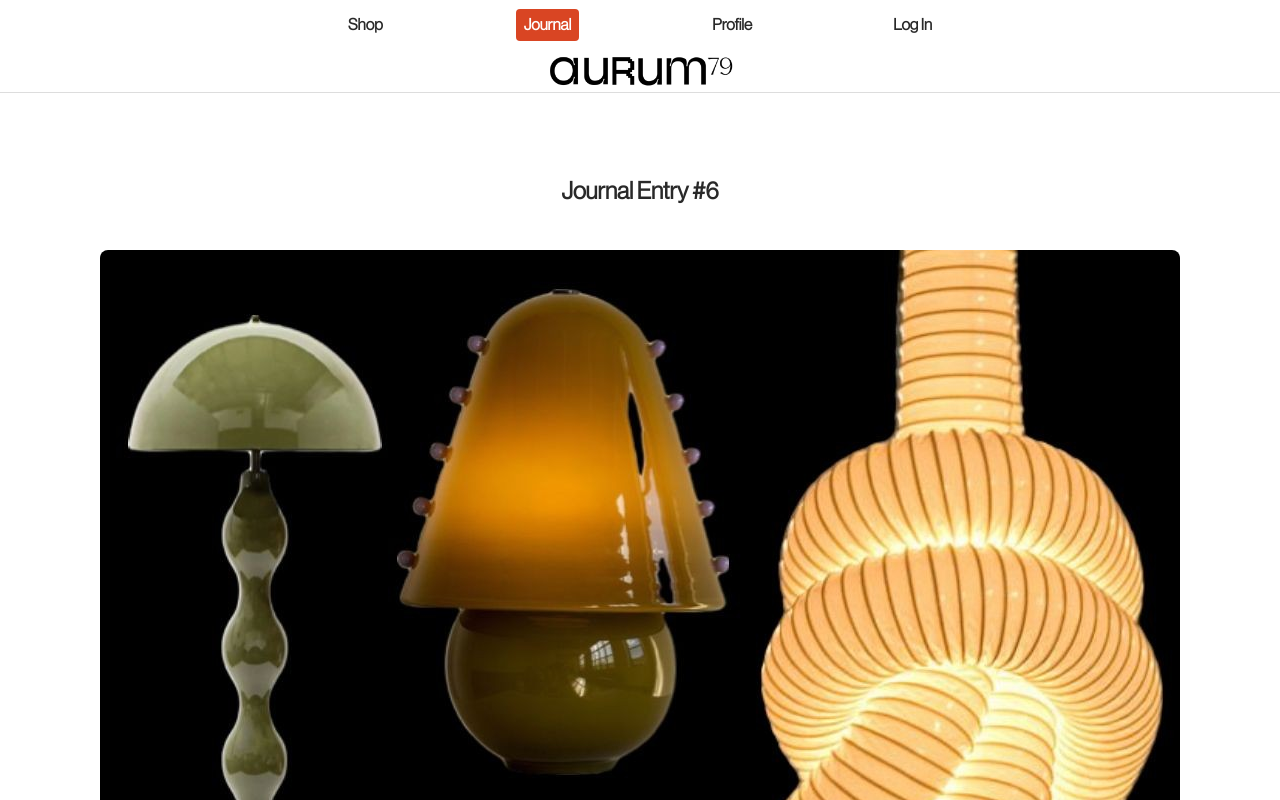
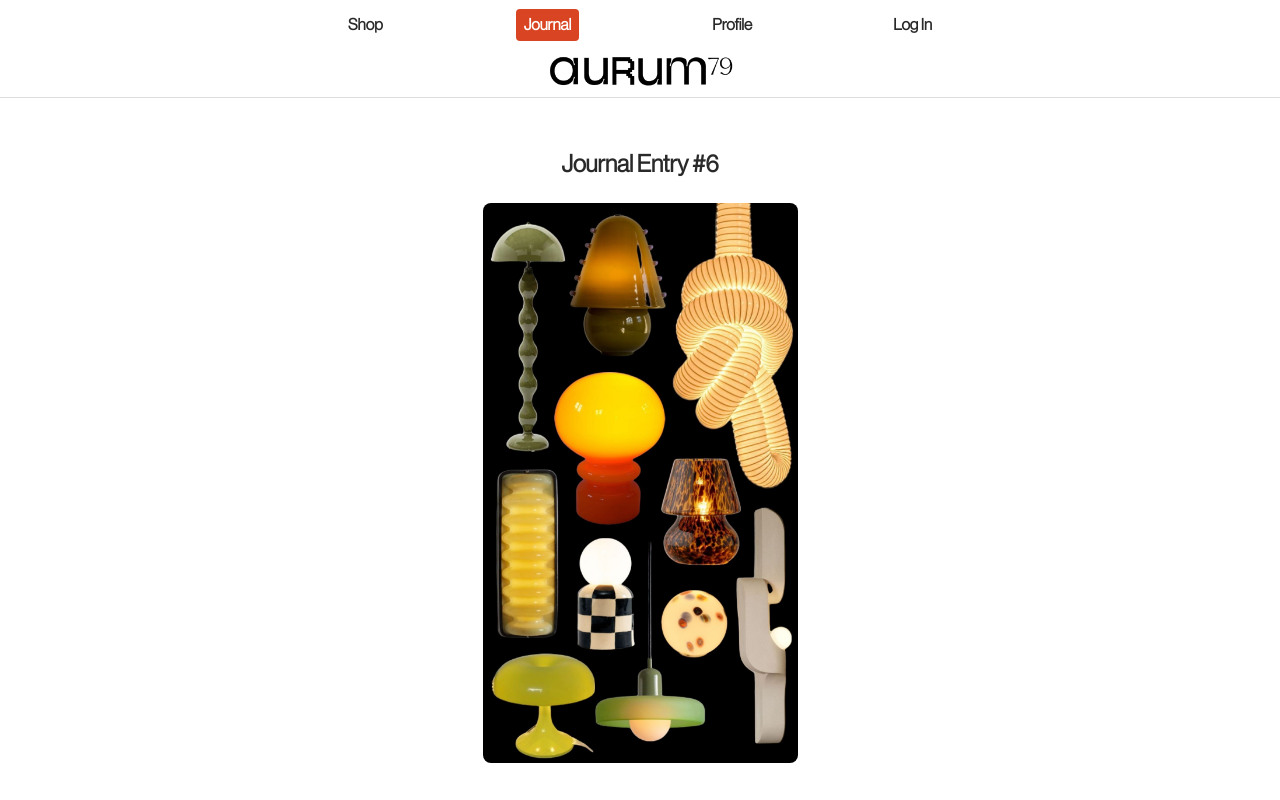
Before and after one commit to jimyty1/aurum, a React (Create React App) app: page /journal/268e113d-8240-4f98-95d6-f2c9a1398869.jpg in a window 1280 px wide. Shown: the top 800 px of the page. Built offline with nearby package versions, Linux system fonts and the light colour scheme.

Commit message:
fixed journal page and now all images are clickable

```diff
--- a/src/components/NavBar.js
+++ b/src/components/NavBar.js
@@ -13,10 +13,12 @@ export default function Navbar() {
         <li><NavLink to="/login">Log In</NavLink></li>
       </ul>
 
+      {/* Logo wrapper now split into clickable and visual parts */}
       <div className="logo-wrapper">
-        <Link to="/">
-          <img className="logo" src={logo} alt="logo" />
+        <Link to="/" className="logo-click-area">
+          {/* Empty div or small clickable marker */}
         </Link>
+        <img className="logo" src={logo} alt="logo" />
       </div>
     </nav>
   );
--- a/src/css/JournalDetailPage.css
+++ b/src/css/JournalDetailPage.css
@@ -1,14 +1,18 @@
 .journal-detail-page {
-    padding: 2rem;
     text-align: center;
 }
 
 .journal-detail-img {
     max-width: 100%;
+    max-height: 70vh; /* Ensures it fits within the visible screen height */
     height: auto;
+    width: auto;
+    object-fit: contain;
     border-radius: 8px;
-    margin: 1.5rem 0;
+    display: block;
+    margin: 1.5rem auto;
 }
+
 
 .journal-detail-text {
     font-size: 1.2rem;
--- a/src/css/NavBar.css
+++ b/src/css/NavBar.css
@@ -1,23 +1,14 @@
-.navbar {
-    display: flex;
-    flex-direction: column;        /* Stack nav and logo vertically */
-    align-items: center;           /* Center logo and links horizontally */
-    padding: 1rem 2rem;
-    height: 60px;
-
-}
 .navbar {
     position: sticky;
     top: 0;
-    z-index: 999; /* Ensures it stays above other content */
+    z-index: 999;
     background-color: white;
-    padding: 1rem 2rem;
+    border-bottom: 1px solid #ddd;
     display: flex;
     flex-direction: column;
     align-items: center;
-    border-bottom: 1px solid #ddd;
+    padding: 1rem 2rem;
 }
-
 
 .nav-links {
     display: flex;
@@ -46,12 +37,26 @@
 
 .logo-wrapper {
     margin-top: 1rem;
-    width: 100%;
+    position: relative;
     display: flex;
     justify-content: center;
+    width: 100%;
+    height: 30px;
 }
 
 .logo {
     height: 120px;
     object-fit: contain;
+    display: block;
 }
+
+/* Clickable area at the top center of the logo */
+.logo-click-area {
+    position: absolute;
+    top: 0;
+    left: 50%;
+    transform: translateX(-50%);
+    width: 200px;   /* Set the clickable width */
+    height: 40px;  /* Set the clickable height */
+    z-index: 2;
+}
```
